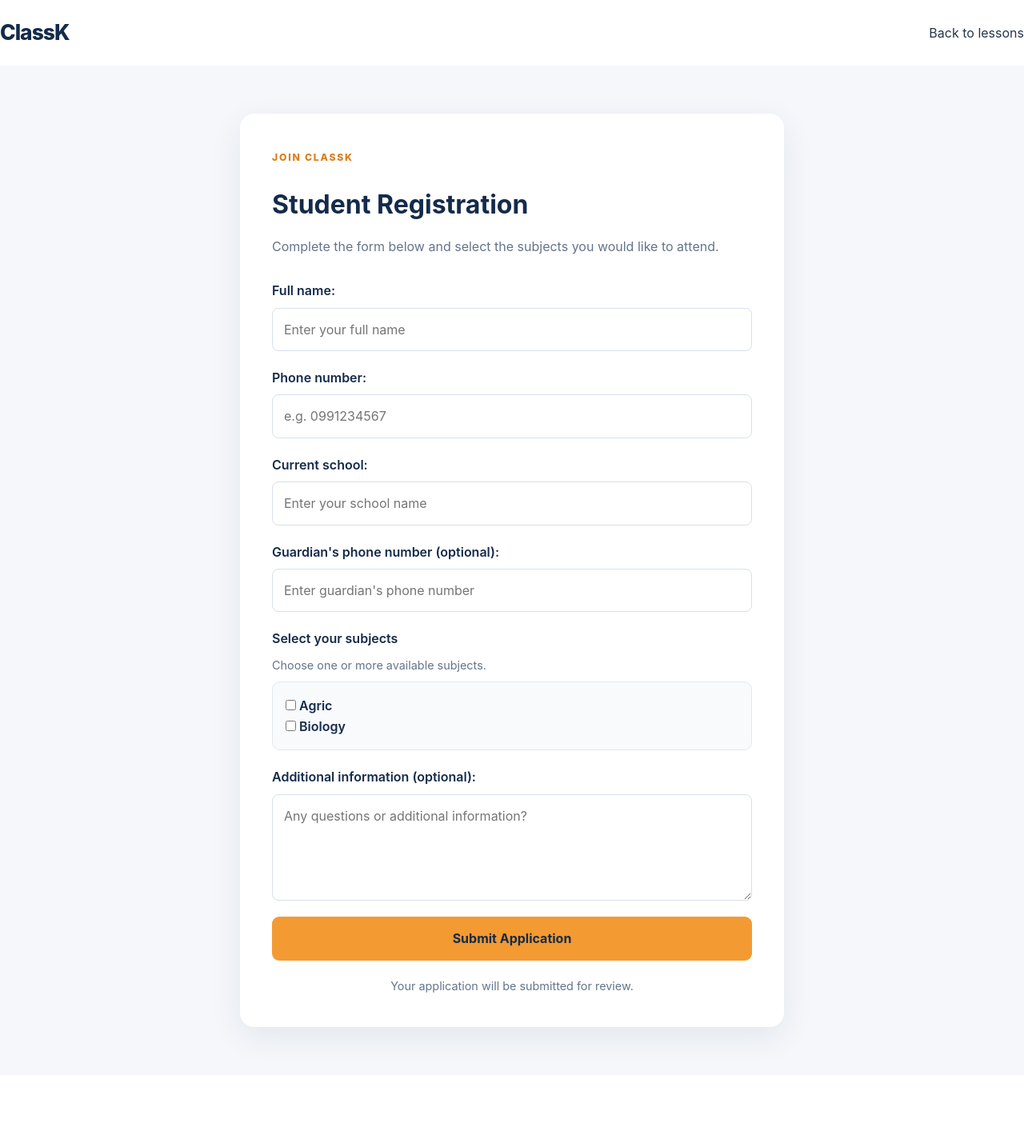
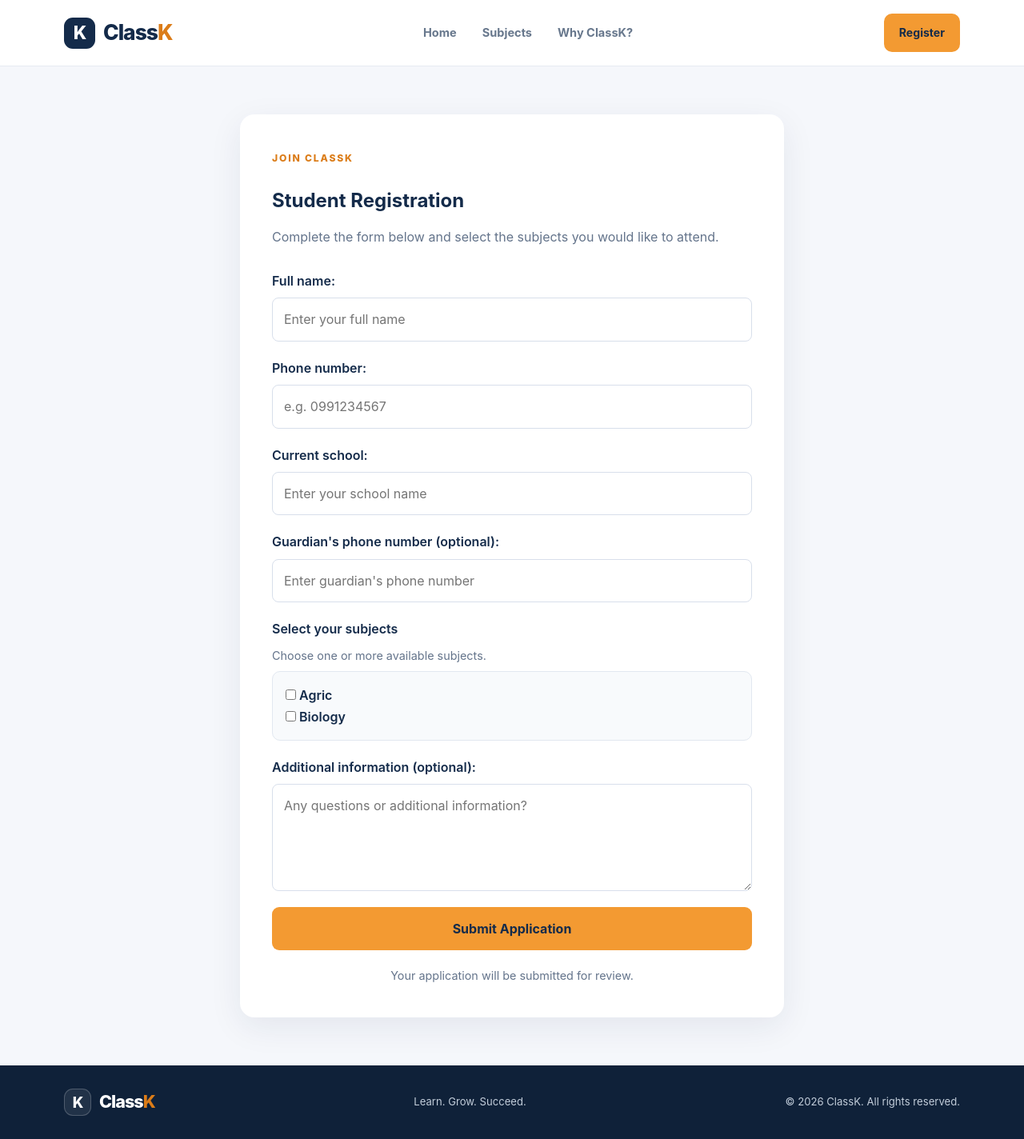
Before and after one commit to Samuel265-Coder/lessons-web-app, a Django app: page /register/ in a window 1280 px wide. Shown: the whole page at 80% size. Before the commit the page ends 1317 px from the top, so only its background shows below. Run offline with Django 5.2, Linux system fonts and the light colour scheme; data comes from the database, SQL or seed files in the repository; both versions use the stored data as it was after the commit.

Commit message:
feat: refactor & create base template

```diff
--- /dev/null
+++ b/lessons/templates/lessons/base.html
@@ -0,0 +1,60 @@
+{% load static %}
+<!DOCTYPE html>
+<html lang="en">
+<head>
+    <meta charset="UTF-8">
+    <meta name="viewport" content="width=device-width, initial-scale=1.0">
+
+    <title>{% block title %}ClassK | Learn. Grow. Succeed.{% endblock %}</title>
+
+    <link rel="stylesheet" href="{% static 'lessons/css/style.css' %}">
+</head>
+<body>
+
+    <!-- Common navigation -->
+    <header class="site-header">
+        <nav class="navbar container">
+
+            <a href="{% url 'subject' %}" class="brand">
+                <span class="brand-icon">K</span>
+                <span>Class<span class="brand-highlight">K</span></span>
+            </a>
+
+            <div class="nav-links">
+                <a href="{% url 'subject' %}">Home</a>
+                <a href="{% url 'subject' %}#subjects">Subjects</a>
+                <a href="{% url 'subject' %}#why-classk">Why ClassK?</a>
+            </div>
+
+            <a href="{% url 'register_student' %}"
+               class="button button-small">
+                Register
+            </a>
+
+        </nav>
+    </header>
+
+    <!-- Each template inserts its content here -->
+    <main>
+        {% block content %}
+        {% endblock %}
+    </main>
+
+    <!-- Common footer -->
+    <footer class="site-footer">
+        <div class="container footer-content">
+            <a href="{% url 'subject' %}" class="brand footer-brand">
+                <span class="brand-icon">K</span>
+                <span>Class<span class="brand-highlight">K</span></span>
+            </a>
+
+            <p>Learn. Grow. Succeed.</p>
+
+            <span class="copyright">
+                &copy; {% now "Y" %} ClassK. All rights reserved.
+            </span>
+        </div>
+    </footer>
+
+</body>
+</html>
--- /dev/null
+++ b/lessons/templates/lessons/register.html
@@ -0,0 +1,82 @@
+{% extends 'lessons/base.html' %}
+
+{% block title %}Student Registration | ClassK{% endblock %}
+
+{% block content %}
+
+<section class="registration-section">
+    <div class="registration-card">
+
+        <p class="eyebrow">JOIN CLASSK</p>
+        <h1>Student Registration</h1>
+
+        <p class="registration-intro">
+            Complete the form below and select the subjects
+            you would like to attend.
+        </p>
+
+        <form method="post" class="registration-form">
+            {% csrf_token %}
+
+            {% if form.non_field_errors %}
+                <div class="form-errors">
+                    {{ form.non_field_errors }}
+                </div>
+            {% endif %}
+
+            <div class="form-field">
+                {{ form.full_name.label_tag }}
+                {{ form.full_name }}
+                {{ form.full_name.errors }}
+            </div>
+
+            <div class="form-field">
+                {{ form.phone_number.label_tag }}
+                {{ form.phone_number }}
+                {{ form.phone_number.errors }}
+            </div>
+
+            <div class="form-field">
+                {{ form.school_name.label_tag }}
+                {{ form.school_name }}
+                {{ form.school_name.errors }}
+            </div>
+
+            <div class="form-field">
+                {{ form.guardian_phone.label_tag }}
+                {{ form.guardian_phone }}
+                {{ form.guardian_phone.errors }}
+            </div>
+
+            <div class="form-field">
+                <label>{{ form.subjects.label }}</label>
+                <p class="field-help">
+                    Choose one or more available subjects.
+                </p>
+
+                <div class="subject-checkboxes">
+                    {{ form.subjects }}
+                </div>
+
+                {{ form.subjects.errors }}
+            </div>
+
+            <div class="form-field">
+                {{ form.message.label_tag }}
+                {{ form.message }}
+                {{ form.message.errors }}
+            </div>
+
+            <button type="submit" class="register-button">
+                Submit Application
+            </button>
+
+            <p class="privacy-note">
+                Your application will be submitted for review.
+            </p>
+        </form>
+
+    </div>
+</section>
+
+{% endblock %}
--- a/lessons/templates/lessons/registration-form.html
+++ /dev/null
@@ -1,94 +0,0 @@
-
-{% load static %}
-
-<!DOCTYPE html>
-<html lang="en">
-<head>
-    <meta charset="UTF-8">
-    <meta name="viewport" content="width=device-width, initial-scale=1.0">
-    <title>Student Registration | ClassK</title>
-    <link rel="stylesheet" href="{% static 'lessons/css/style.css' %}">
-</head>
-<body>
-
-    <nav class="navbar">
-        <a href="{% url 'subject' %}" class="brand">ClassK</a>
-        <a href="{% url 'subject' %}" class="nav-link">
-            Back to lessons
-        </a>
-    </nav>
-
-    <main class="registration-section">
-        <div class="registration-card">
-            <p class="eyebrow">JOIN CLASSK</p>
-            <h1>Student Registration</h1>
-            <p class="registration-intro">
-                Complete the form below and select the subjects
-                you would like to attend.
-            </p>
-
-            <form method="post" class="registration-form">
-                {% csrf_token %}
-
-                {% if form.non_field_errors %}
-                    <div class="form-errors">
-                        {{ form.non_field_errors }}
-                    </div>
-                {% endif %}
-
-                <div class="form-field">
-                    {{ form.full_name.label_tag }}
-                    {{ form.full_name }}
-                    {{ form.full_name.errors }}
-                </div>
-
-                <div class="form-field">
-                    {{ form.phone_number.label_tag }}
-                    {{ form.phone_number }}
-                    {{ form.phone_number.errors }}
-                </div>
-
-                <div class="form-field">
-                    {{ form.school_name.label_tag }}
-                    {{ form.school_name }}
-                    {{ form.school_name.errors }}
-                </div>
-
-                <div class="form-field">
-                    {{ form.guardian_phone.label_tag }}
-                    {{ form.guardian_phone }}
-                    {{ form.guardian_phone.errors }}
-                </div>
-
-                <div class="form-field">
-                    <label>{{ form.subjects.label }}</label>
-                    <p class="field-help">
-                        Choose one or more available subjects.
-                    </p>
-
-                    <div class="subject-checkboxes">
-                        {{ form.subjects }}
-                    </div>
-
-                    {{ form.subjects.errors }}
-                </div>
-
-                <div class="form-field">
-                    {{ form.message.label_tag }}
-                    {{ form.message }}
-                    {{ form.message.errors }}
-                </div>
-
-                <button type="submit" class="register-button">
-                    Submit Application
-                </button>
-
-                <p class="privacy-note">
-                    Your application will be submitted for review.
-                </p>
-            </form>
-        </div>
-    </main>
-
-</body>
-</html>
--- a/lessons/views.py
+++ b/lessons/views.py
@@ -21,7 +21,7 @@ def subject(request):
 
     return render(
         request,
-        "lessons/subjects-list.html",
+        "lessons/subjects.html",
         context,
     )
 
@@ -56,7 +56,7 @@ def register_student(request):
 
             return render(
                 request,
-                "lessons/registration-success.html",
+                "lessons/success.html",
                 {"application": application},
             )
 
@@ -65,6 +65,6 @@ def register_student(request):
 
     return render(
         request,
-        "lessons/registration-form.html",
+        "lessons/register.html",
         {"form": form},
     )
```
Also changed, not shown: lessons/templates/lessons/registration-success.html (deleted, +0 -50 lines), lessons/templates/lessons/subjects.html (renamed from lessons/templates/lessons/subjects-list.html, +6 -63 lines), lessons/templates/lessons/success.html (added, +28 -0 lines), db.sqlite3.
